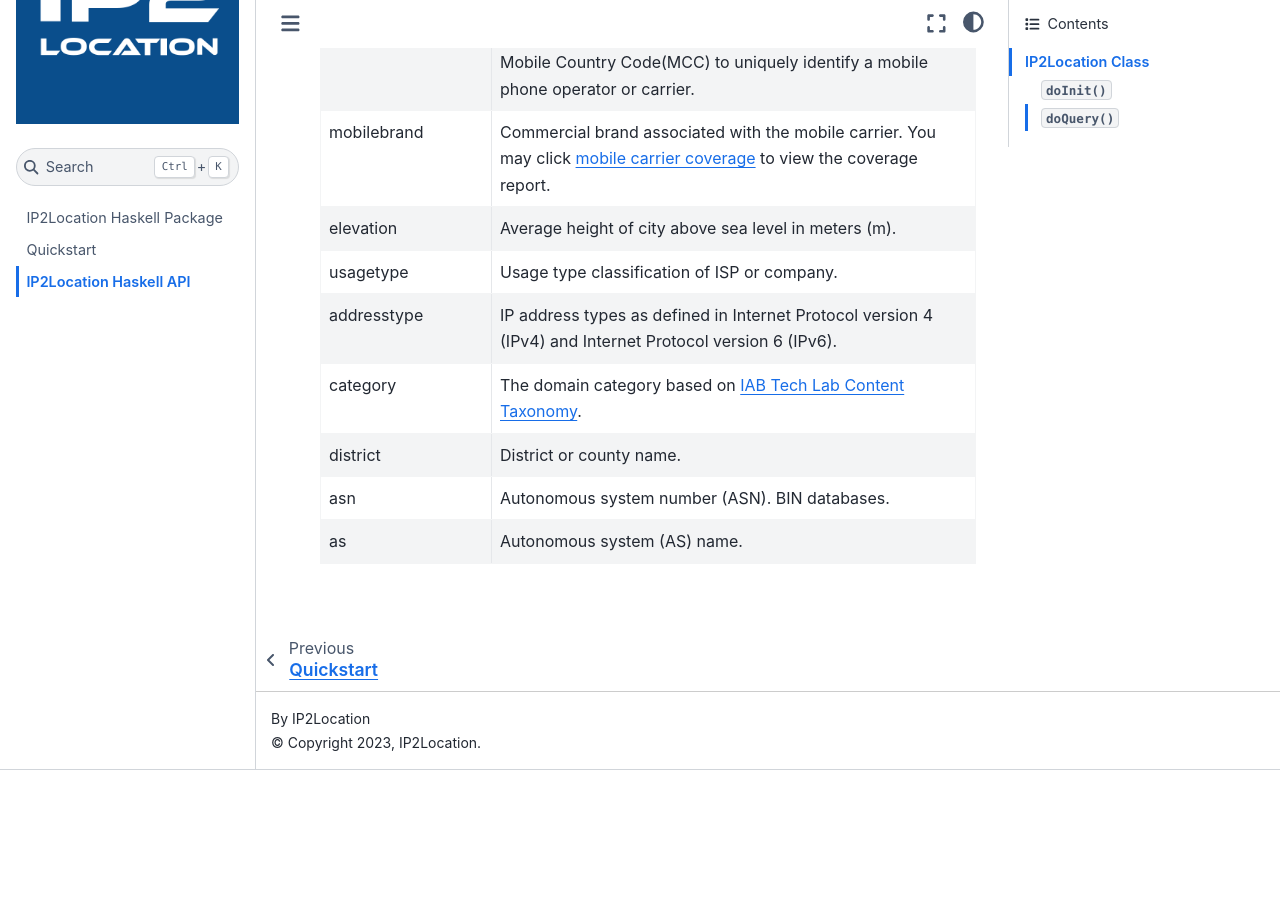
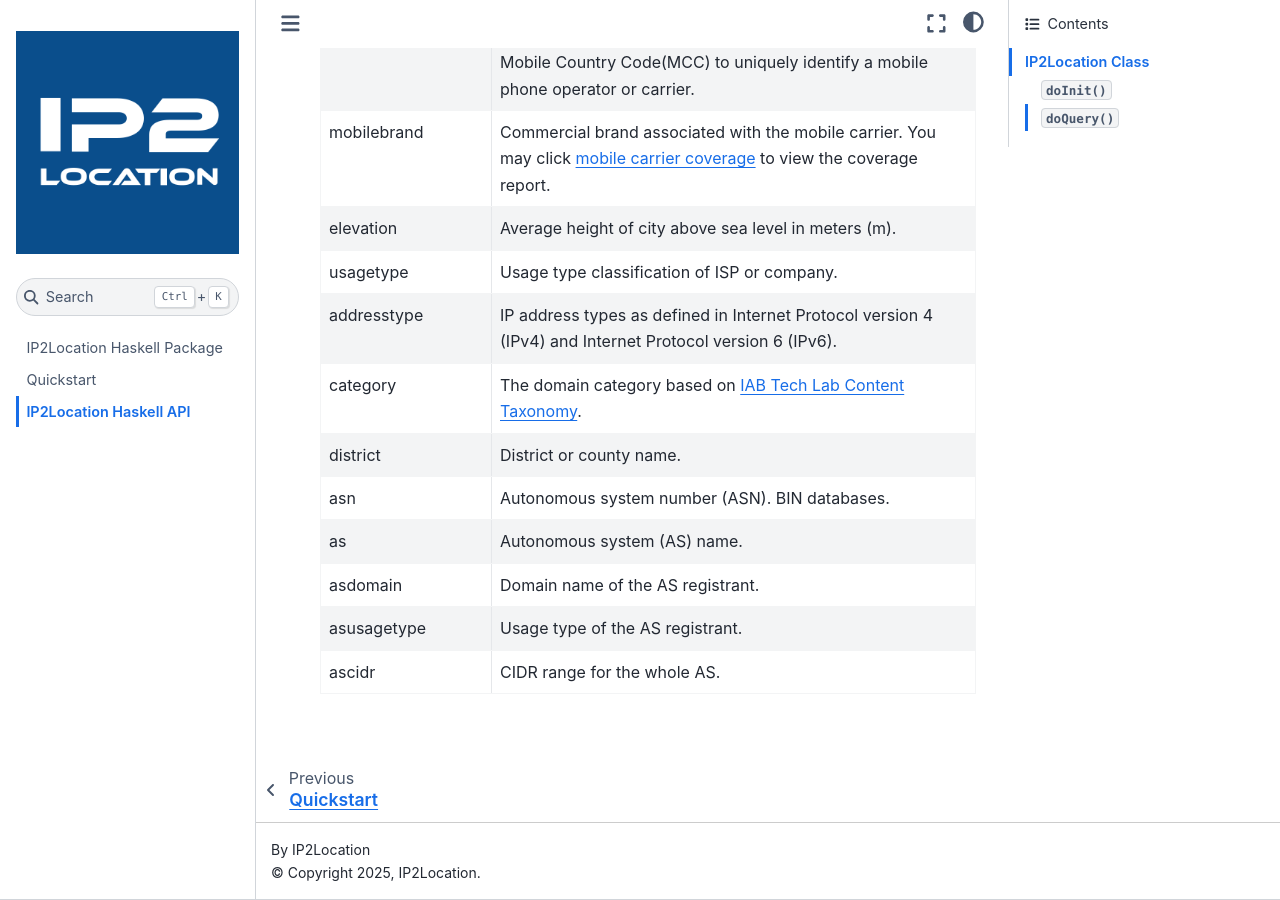
Before and after one commit to ip2location/ip2location-haskell, a Sphinx documentation site: the page built from docs/source/code.md, in a window 1280 px wide and 900 px high, scrolled down 1623 px. Built offline with Sphinx 7.4.7 and the Sphinx Book theme 1.1.4, drawn with Linux system fonts in a browser that asks for light colours; before the commit the page ends 2393 px from its top, so only the background shows below that.

Commit message:
Added support for AS domain, AS usage type and AS CIDR

````diff
--- a/docs/source/code.md
+++ b/docs/source/code.md
@@ -44,4 +44,7 @@
 | district         |     District or county name. |
 | asn              |     Autonomous system number (ASN). BIN databases. |
 | as          |     Autonomous system (AS) name. |
+| asdomain    | Domain name of the AS registrant. |
+| asusagetype    | Usage type of the AS registrant. |
+| ascidr    | CIDR range for the whole AS. |
 ```
--- a/docs/source/conf.py
+++ b/docs/source/conf.py
@@ -6,11 +6,11 @@
 # -- Project information
 
 project = 'IP2Location Haskell'
-copyright = '2023, IP2Location'
+copyright = '2025, IP2Location'
 author = 'IP2Location'
 
-release = '1.0.0'
-version = '1.0.0'
+release = '8.6.0'
+version = '8.6.0'
 
 # -- General configuration
 
@@ -61,4 +61,4 @@
 
 html_title = "IP2Location Haskell"
 
-# html_baseurl = "https://ip2location-go.readthedocs.io/en/latest/"
+# html_baseurl = "https://ip2location-haskell.readthedocs.io/en/latest/"
````
Also changed, not shown: ChangeLog.md (+4 -0 lines), README.md (+1 -1 lines), docs/source/index.md (+1 -1 lines), docs/source/quickstart.md (+3 -0 lines), 3 other files.
